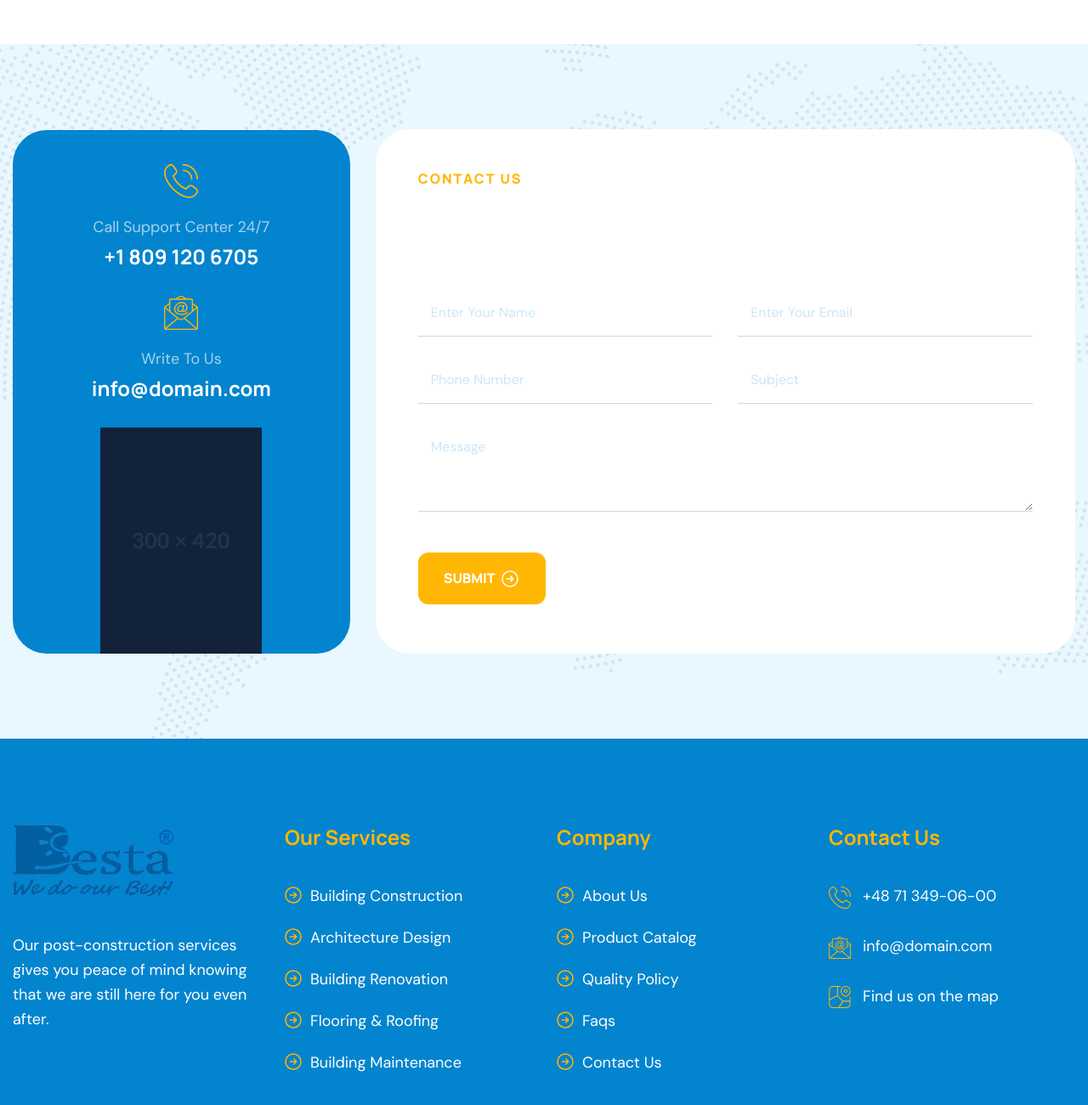
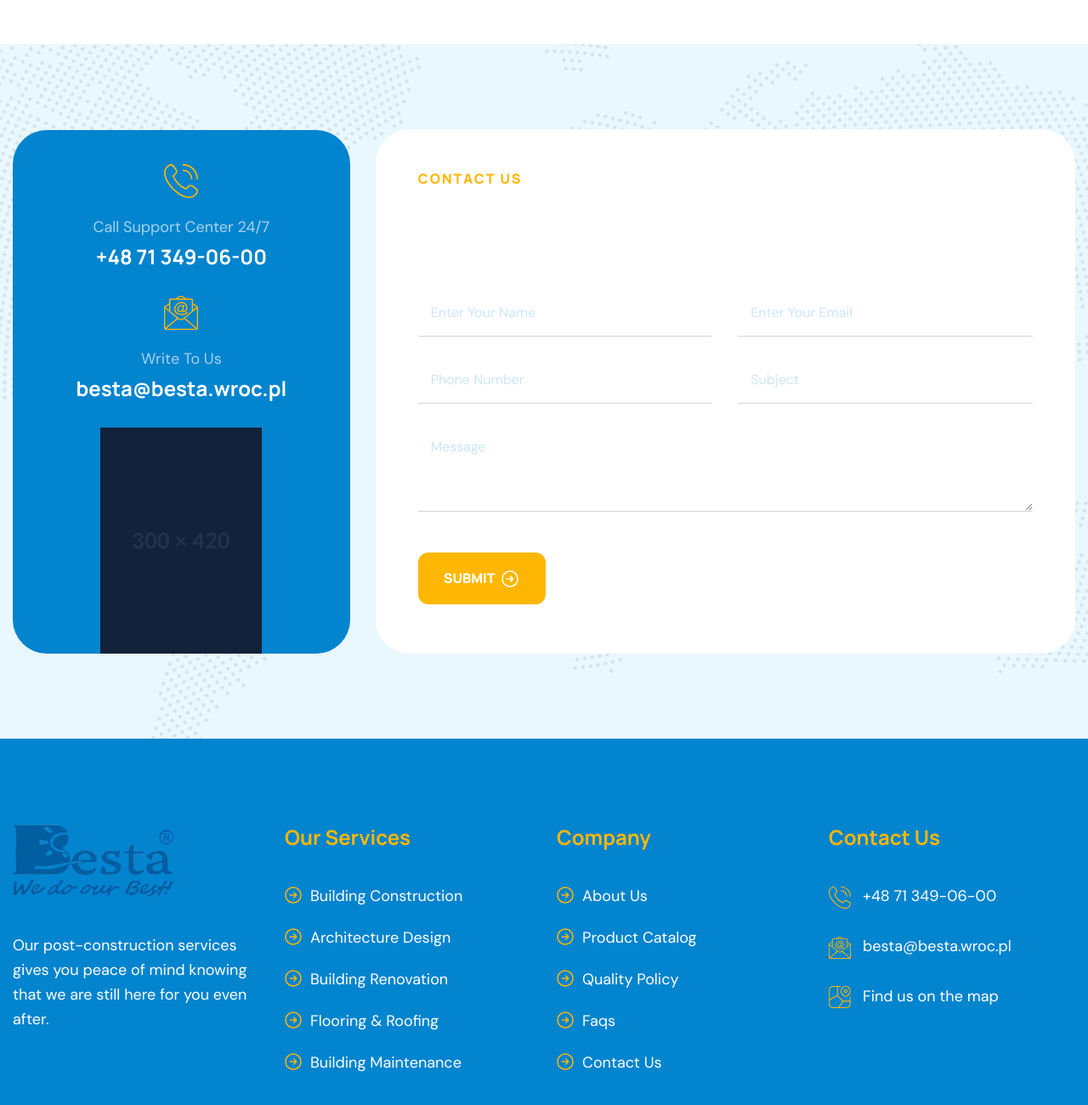
Before and after one commit to kirtiiguptaa/Besta-sample, a plain HTML site: page index.html in a window 1280 px wide. Shown: the part 8263-9563 px from the top of the page at 85% size. Drawn offline with Linux system fonts and the light colour scheme.

Commit message:
Update index.html

```diff
--- a/index.html
+++ b/index.html
@@ -1104,7 +1104,7 @@
                             </div>
                             <div class="contact-info-content">
                                 <p>call support center 24/7</p>
-                                <h3>+1 809 120 6705</h3>
+                                <h3>+48 71 349-06-00</h3>
                             </div>
                         </div>
                         <!-- Contact Info End -->
@@ -1116,7 +1116,7 @@
                             </div>
                             <div class="contact-info-content">
                                 <p>write to us</p>
-                                <h3>info@domain.com</h3>
+                                <h3>besta@besta.wroc.pl</h3>
                             </div>
                         </div>
                         <!-- Contact Info End -->
@@ -1260,7 +1260,7 @@
                                 <img src="images/icon-mail.svg" alt="">
                             </div>
                             <!-- Icon Box End -->
-                            <p>info@domain.com</p>
+                            <p>besta@besta.wroc.pl</p>
                         </div>
                         <!-- Info Box End -->
 
```
